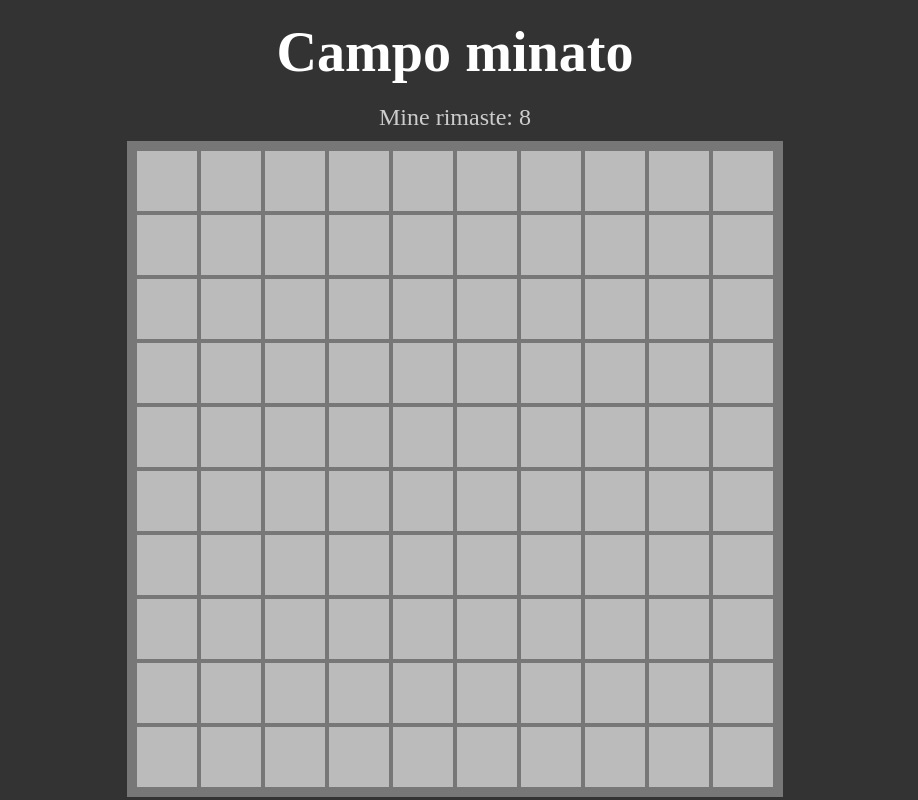
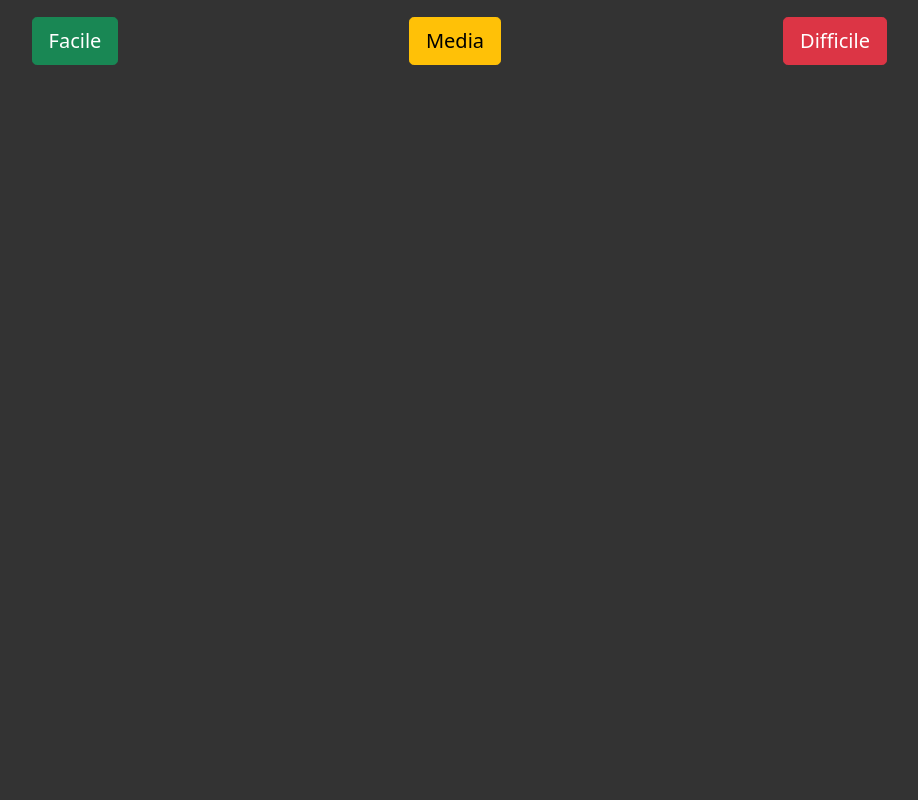
Before and after one commit to MattiaDelCucina03/GameLauncher, a PHP site: page / in a window 1280 px wide. Shown: the whole page, without its empty margins (185-1103 px from the left). Run offline with PHP 8.4, Linux system fonts and the light colour scheme.

Commit message:
Add files via upload

```diff
--- a/campoMinato/css/index.css
+++ b/campoMinato/css/index.css
@@ -23,7 +23,6 @@
   }
 
   .board {
-    display: inline-grid;
     padding: 10px;
     grid-template-columns: repeat(var(--size), 60px);
     grid-template-rows: repeat(var(--size), 60px);
--- a/campoMinato/index.html
+++ b/campoMinato/index.html
@@ -1,18 +1,37 @@
 <!DOCTYPE html>
+<style>
+    .game_part{
+        display: none;
+    }
+    .buttons{
+        display: inline;
+    }
+    .element{
+        display: none;
+    }
+</style>
 <html lang="en">
     <head>
         <meta charset="UTF-8">
         <meta name="viewport" content="width=device-width, initial-scale=1.0">
+        <link href="https://cdn.jsdelivr.net/npm/bootstrap@5.0.2/dist/css/bootstrap.min.css" rel="stylesheet" integrity="sha384-EVSTQN3/azprG1Anm3QDgpJLIm9Nao0Yz1ztcQTwFspd3yD65VohhpuuCOmLASjC" crossorigin="anonymous">
         <link rel="stylesheet" href="./css/index.css">
         <script src="./js/interface.js" type="module"></script>
         <title>Campo minato</title>
     </head>
     <body>
-        <h3 class="title">Campo minato</h3>
-        <div class="subtext">
+        <div class="container">
+            <div class="row">
+                <div class="col text-center"><button type="button" class="btn btn-success buttons btn-lg">Facile</button></div>
+                <div class="col text-center"><button type="button" class="btn btn-warning buttons btn-lg">Media</button></div>
+                <div class="col text-center"><button type="button" class="btn btn-danger buttons btn-lg">Difficile</button></div>
+            </div>
+        </div>
+        <h3 class="title game_part">Campo minato, Difficoltà: <span difficulty></span></h3>
+        <div class="subtext game_part">
             Mine rimaste: <span data-mine-count></span>
         </div>
-        <div class="board"></div>
+        <div class="board element"></div>
     </body>
 
 </html>
--- a/campoMinato/js/interface.js
+++ b/campoMinato/js/interface.js
@@ -6,40 +6,61 @@ import {
     checkWin,
     checkLose
 } from "./game.js";
-
-const BOARD_SIZE = 10;
-const NUMBER_OF_MINES = 8;
-
+import{
+    addScore
+}from "../../AjaxCall.js";
+const buttons=document.getElementsByClassName("buttons");
+const gamePart=document.getElementsByClassName("game_part");
+const minesLeftText = document.querySelector("[data-mine-count]");
+const difficultyText = document.querySelector("[difficulty]");
+const messageText = document.querySelector(".subtext");
+/*for(let i=0;i<3;i++){
+    numberOfMines+=4;
+    board_size+=4;
+    buttons[i].onclick=function(){createGame(board_size, numberOfMines)};
+}*/
+buttons[0].onclick=function(){createGame(8,1, "Facile")};
+buttons[1].onclick=function(){createGame(9,14, "Media")};
+buttons[2].onclick=function(){createGame(12,20, "Difficile")};
+function createGame(board_size, numberOfMines, difficulty) {
+    document.getElementsByClassName("board")[0].style.display="inline-grid";
+    for(let button of buttons){
+        button.style.display="none";
+    }
+    for(let item of gamePart){
+        item.style.display="inline";
+    }
+    const BOARD_SIZE = board_size;
+    const NUMBER_OF_MINES = numberOfMines;
     const board = createBoard(BOARD_SIZE, NUMBER_OF_MINES);
     const boardElement = document.querySelector(".board"); // document element that matches .board css class
-const minesLeftText = document.querySelector("[data-mine-count]");
-const messageText = document.querySelector(".subtext");
     board.forEach(row => {
         row.forEach(tile => {
             boardElement.append(tile.element); // add tiles to the board
             tile.element.addEventListener("click", () => { // left click event
                 revealTile(board, tile);
-            checkGameEnd(); // check if you win/lose
+                checkGameEnd(board,boardElement,messageText,difficulty); // check if you win/lose
             });
             tile.element.addEventListener("contextmenu", e => {
                 e.preventDefault(); // blocks normal right click event
                 markTile(tile);
-            listMinesLeft();
+                listMinesLeft(board, NUMBER_OF_MINES);
             })
         })
     });
 
     boardElement.style.setProperty("--size", BOARD_SIZE); // in css it knows the boardSize
     minesLeftText.textContent = NUMBER_OF_MINES;
-
-function listMinesLeft() {
+    difficultyText.textContent=difficulty;
+}
+function listMinesLeft(board, NUMBER_OF_MINES) {
     const markedTilesCount = board.reduce((count, row) => {
         return(count + row.filter(tile => tile.status === TILE_STATUSES.MARKED).length);
     }, 0);
 
     minesLeftText.textContent = NUMBER_OF_MINES - markedTilesCount; // after marking says how many mines are left
 }
-function checkGameEnd() {
+function checkGameEnd(board,boardElement,messageText, difficulty) {
     const win = checkWin(board);
     const lose = checkLose(board);
 
@@ -50,6 +71,8 @@ function checkGameEnd() {
 
     if (win) {
         messageText.textContent = "Hai vinto";
+        let score=100;
+        addScore(1,1, score);
     }
     if (lose) {
         messageText.textContent = "hai perso";
@@ -57,8 +80,10 @@ function checkGameEnd() {
             row.forEach(tile => {
                 if (tile.status === TILE_STATUSES.MARKED)
                     markTile(tile);
+
                 if (tile.mine)
                     revealTile(board, tile);
+
             })
         }); // if lose shows all bombs
     }
```
Also changed, not shown: AjaxCall.js (added, +12 -0 lines), AjaxCall.php (added, +14 -0 lines). Lines whose indentation alone changed are shown as unchanged.
